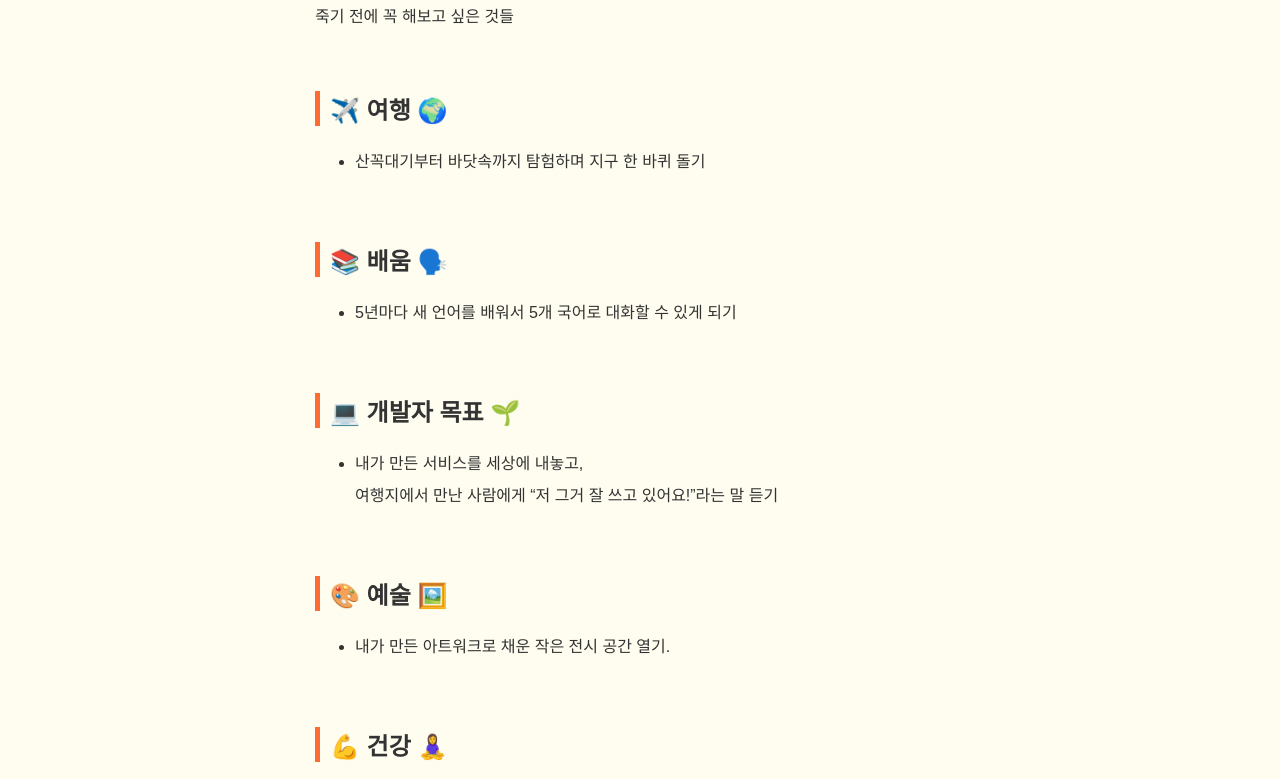
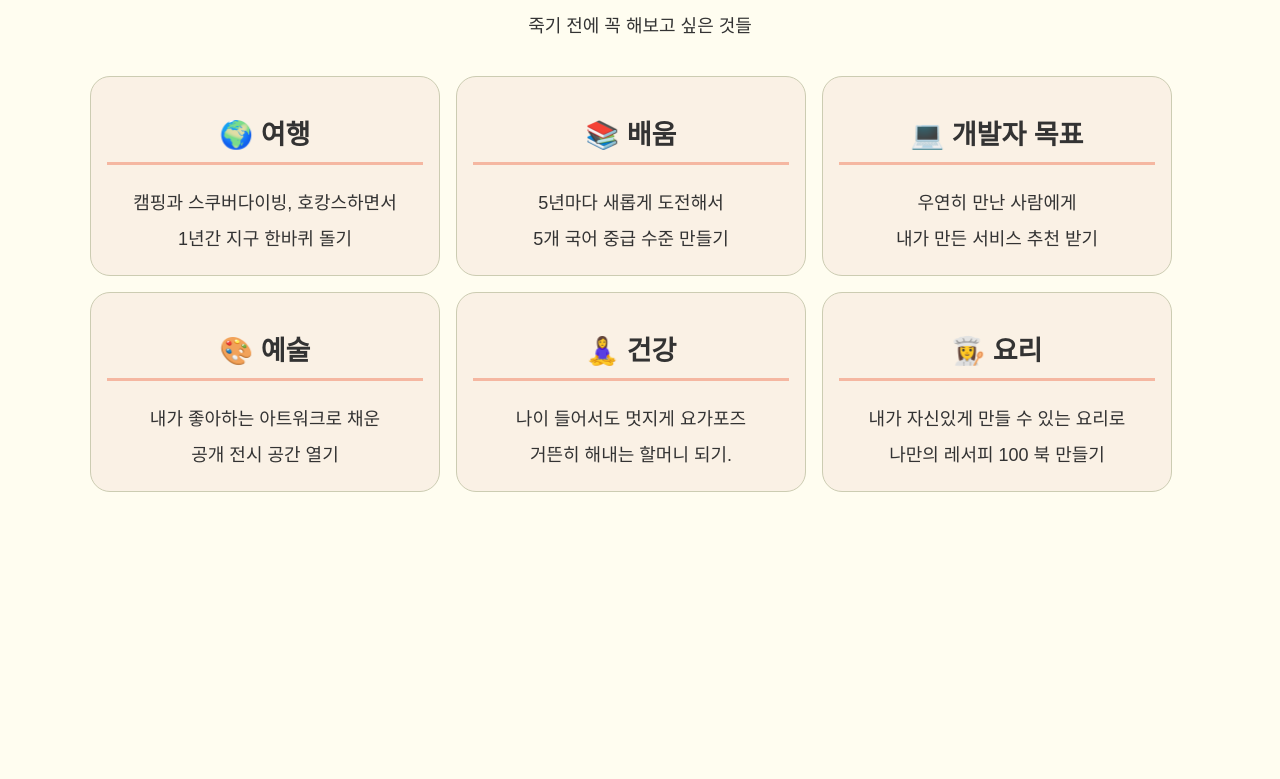
Before and after one commit to HeejeongWon/my-bucketlist, a plain HTML site: page index.html in a window 1280 px wide. Shown: the part 114-893 px from the top of the page. After the commit the page ends 800 px from the top, so only its background shows below. Drawn offline with Linux system fonts and the light colour scheme.

Commit message:
버킷리스트 페이지 최종 완성

```diff
--- a/index.html
+++ b/index.html
@@ -11,38 +11,66 @@
     <h1>🪣 나의 소중한 버킷리스트 !</h1>
     <p>죽기 전에 꼭 해보고 싶은 것들</p>
     <br />
-    <h2>✈️ 여행 🌍</h2>
-    <ul>
-      <li>산꼭대기부터 바닷속까지 탐험하며 지구 한 바퀴 돌기</li>
-    </ul>
-    <br />
-    <h2>📚 배움 🗣️</h2>
-    <ul>
-      <li>5년마다 새 언어를 배워서 5개 국어로 대화할 수 있게 되기</li>
-    </ul>
-    <br />
-    <h2>💻 개발자 목표 🌱</h2>
+    <div class="container">
+      <div class="card">
+        <h2>🌍 여행</h2>
         <ul>
           <li>
-        내가 만든 서비스를 세상에 내놓고, <br />
-        여행지에서 만난 사람에게 “저 그거 잘 쓰고 있어요!”라는 말 듣기
+            캠핑과 스쿠버다이빙, 호캉스하면서 <br />
+            1년간 지구 한바퀴 돌기
           </li>
         </ul>
-    <br />
-    <h2>🎨 예술 🖼️</h2>
+      </div>
+
+      <div class="card">
+        <h2>📚 배움</h2>
         <ul>
-      <li>내가 만든 아트워크로 채운 작은 전시 공간 열기.</li>
+          <li>
+            5년마다 새롭게 도전해서 <br />
+            5개 국어 중급 수준 만들기
+          </li>
         </ul>
-    <br />
-    <h2>💪 건강 🧘‍♀️</h2>
+      </div>
+      <div class="card">
+        <h2>💻 개발자 목표</h2>
         <ul>
-      <li>나이 들어서도 멋지게 요가 동작을 해내는 할머니 되기.</li>
+          <li>
+            우연히 만난 사람에게 <br />
+            내가 만든 서비스 추천 받기
+          </li>
         </ul>
-    <br />
-    <h2>👩‍🍳 요리 🥐</h2>
+      </div>
+
+      <div class="card">
+        <h2>🎨 예술</h2>
+
         <ul>
-      <li>자신있는 요리 레서피 100개 모음 만들기</li>
+          <li>
+            내가 좋아하는 아트워크로 채운 <br />
+            공개 전시 공간 열기
+          </li>
         </ul>
-    <br />
+      </div>
+      <div class="card">
+        <h2>🧘‍♀️ 건강</h2>
+
+        <ul>
+          <li>
+            나이 들어서도 멋지게 요가포즈 <br />
+            거뜬히 해내는 할머니 되기.
+          </li>
+        </ul>
+      </div>
+      <div class="card">
+        <h2>👩‍🍳 요리</h2>
+
+        <ul>
+          <li>
+            내가 자신있게 만들 수 있는 요리로 <br />
+            나만의 레서피 100 북 만들기
+          </li>
+        </ul>
+      </div>
+    </div>
   </body>
 </html>
--- a/style.css
+++ b/style.css
@@ -1,20 +1,53 @@
+* {
+  box-sizing: border-box;
+}
 body {
   font-family: sans-serif;
-  max-width: 650px;
+  font-size: 18px;
+  max-width: 1100px;
+  text-align: center;
   margin: 50px auto;
   background-color: #fffdf0;
   color: #333;
 }
+.container {
+  display: flex;
+  flex-wrap: wrap;
+  gap: 16px;
+}
+
+.card {
+  width: 350px;
+  min-height: 200px;
+  border: 1px solid #ccccb2;
+  background-color: rgb(250, 241, 229);
+  padding: 16px;
+  border-radius: 20px;
+}
+
 h1 {
   text-align: center;
-  font-size: 2rem;
-  color: #ff6b35;
+  font-size: 2.2rem;
+  font-weight: 800;
+  color: #3d261d;
 }
 h2 {
-  border-left: 5px solid #ff6b35;
-  padding-left: 10px;
-  margin-top: 30px;
+  border-bottom: 3px solid #f5b7a1;
+  padding-left: 0px;
+  padding-bottom: 10px;
+  margin-top: 20px;
+  margin-bottom: 20px;
 }
+
+.card ul {
+  list-style: none;
+  padding-left: 0;
+  margin: 0;
+}
+
 li {
+  font-size: 18px;
   line-height: 2;
+  list-style: none;
+  padding-left: 0;
 }
```
Lines whose indentation alone changed are shown as unchanged.
